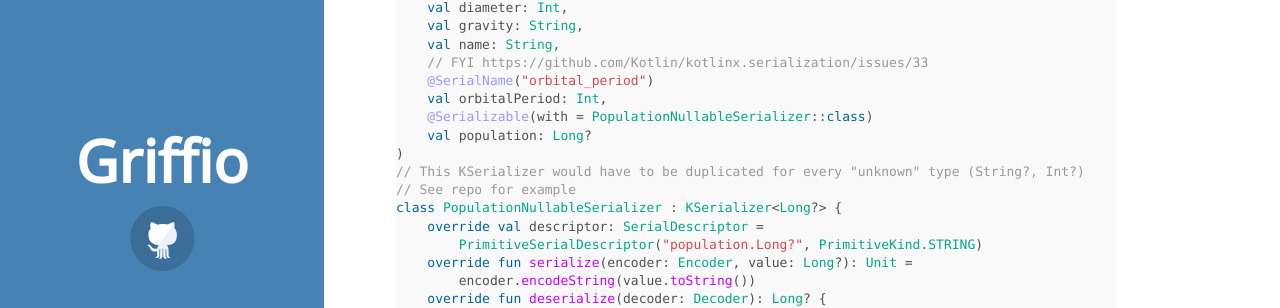
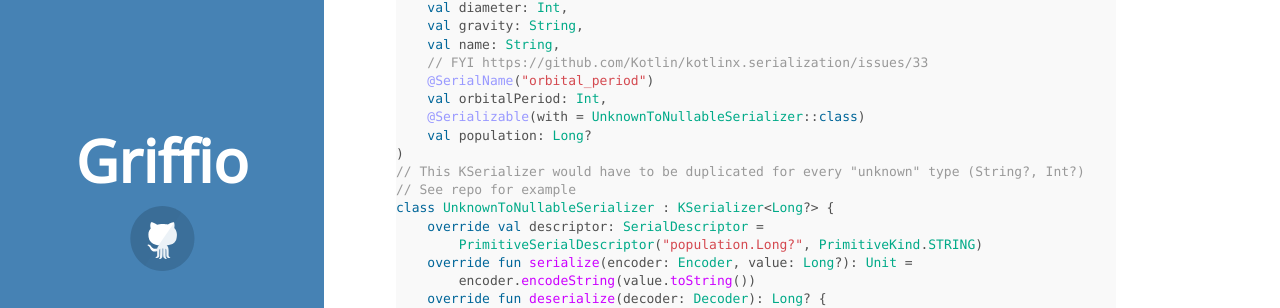
Before and after one commit to griffio/griffio.github.io, a Jekyll site: the page built from _posts/2022-06-23-More-Kotlin-Ktor-Client.md, in a window 1280 px wide and 900 px high, scrolled down 2713 px. Shown: the part 151-459 px from the top of the window. Built offline with Jekyll 4.4.1, drawn with Linux system fonts in a browser that asks for light colours; some web fonts are replaced.

Commit message:
Update 2022-06-23-More-Kotlin-Ktor-Client.md

```diff
--- a/_posts/2022-06-23-More-Kotlin-Ktor-Client.md
+++ b/_posts/2022-06-23-More-Kotlin-Ktor-Client.md
@@ -133,12 +133,12 @@
     // FYI https://github.com/Kotlin/kotlinx.serialization/issues/33
     @SerialName("orbital_period")
     val orbitalPeriod: Int,
-    @Serializable(with = PopulationNullableSerializer::class)
+    @Serializable(with = UnknownToNullableSerializer::class)
     val population: Long?
 )
 // This KSerializer would have to be duplicated for every "unknown" type (String?, Int?)
 // See repo for example
-class PopulationNullableSerializer : KSerializer<Long?> {
+class UnknownToNullableSerializer : KSerializer<Long?> {
     override val descriptor: SerialDescriptor =
         PrimitiveSerialDescriptor("population.Long?", PrimitiveKind.STRING)
     override fun serialize(encoder: Encoder, value: Long?): Unit =
```
